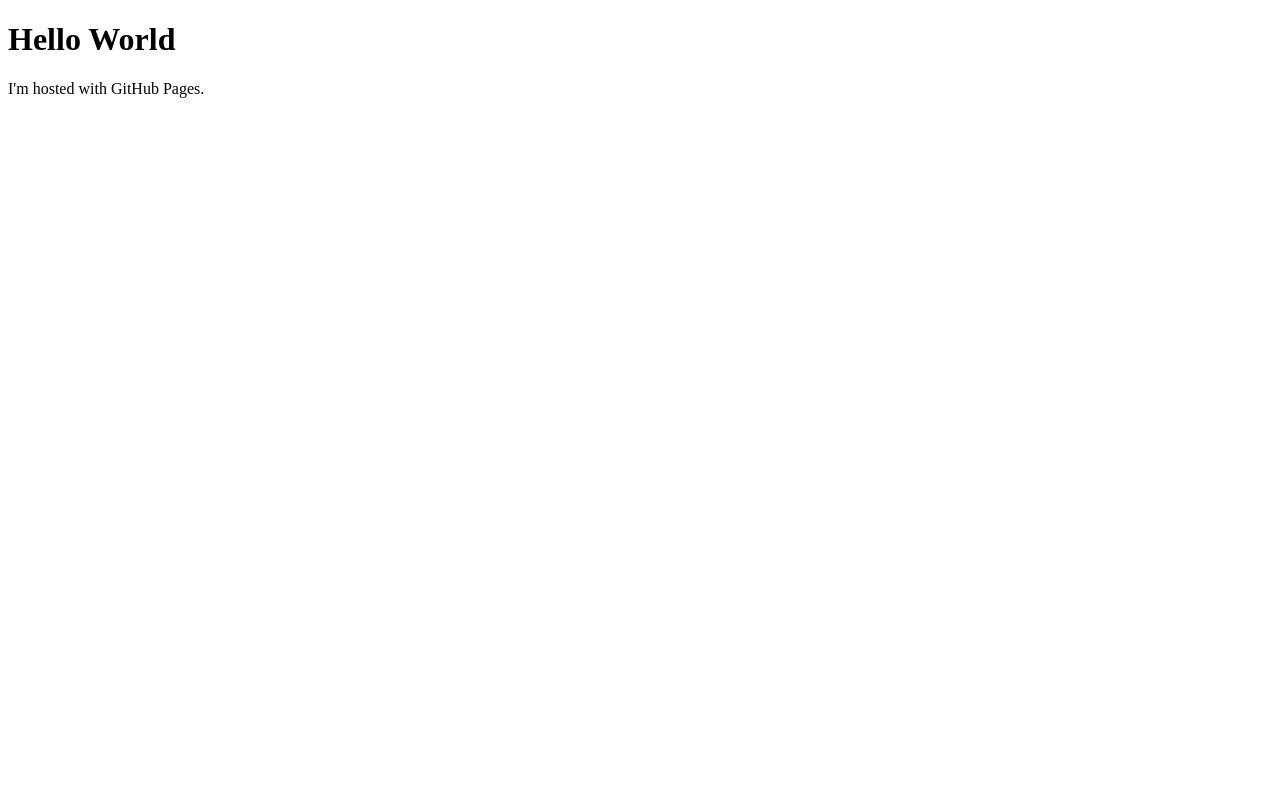
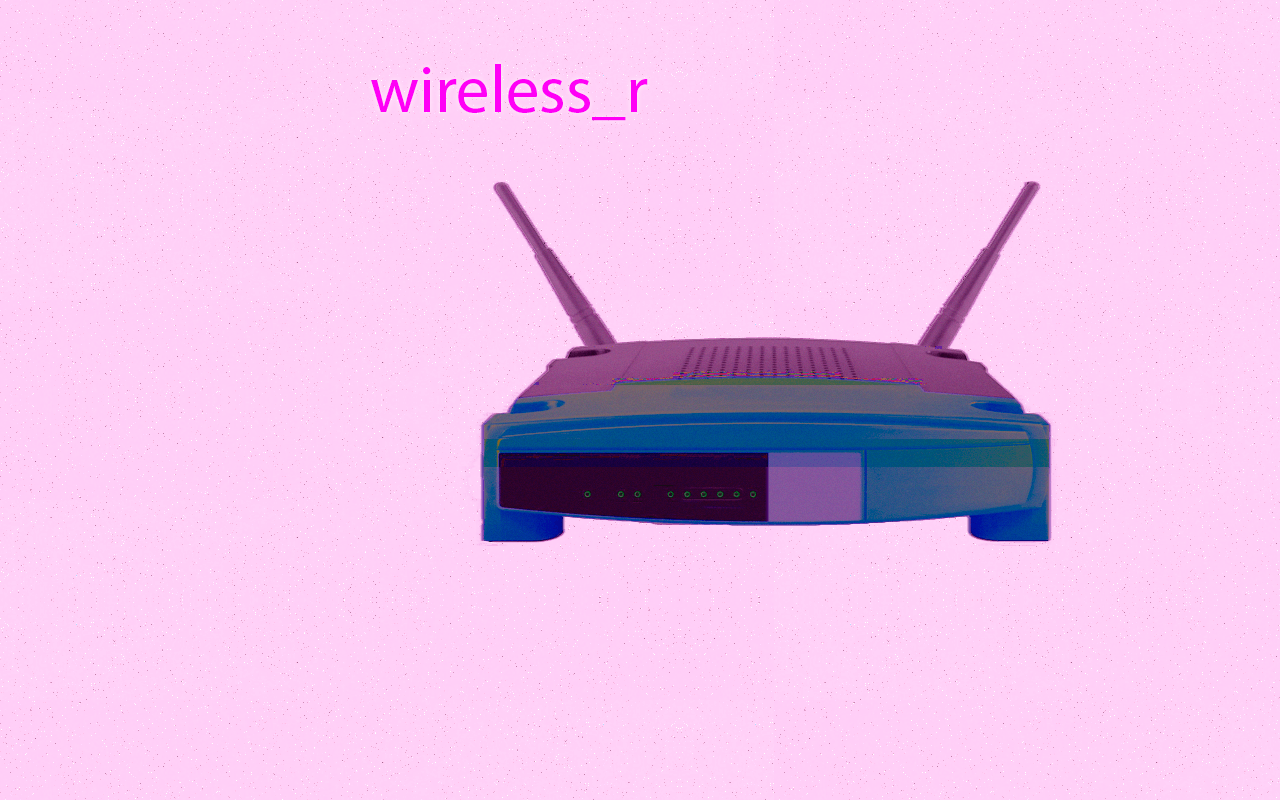
Before and after one commit to joakimmag/joakimmag.github.io, a plain HTML site: page index.html in a window 1280 px wide. Drawn offline with Linux system fonts and the light colour scheme.

Commit message:
new page

```diff
--- a/index.html
+++ b/index.html
@@ -1,7 +1,12 @@
 <!DOCTYPE html>
 <html>
+<head>
+    <meta charset="utf-8">
+    <link rel="stylesheet" type="text/css" href="style.css">
+    <title>wireless_r</title>
+</head>
 <body>
-<h1>Hello World</h1>
-<p>I'm hosted with GitHub Pages.</p>
+    <div id="text-container"><img id="text" src="img/text.png" alt="wireless_r"></div>
+    <div id="router-container"><img id="router" src="img/router.png" alt="router"></div>
 </body>
 </html>
--- /dev/null
+++ b/style.css
@@ -0,0 +1,24 @@
+body {
+    background-image: url(img/bg.png);
+    background-repeat: repeat;
+    display: flex;
+    align-items: center;
+    flex-direction: column;
+}
+
+#text {
+    max-width: 100%;
+    width: auto;
+    height: auto;
+}
+
+#text-container {
+    margin-bottom: 50px;
+    margin-top: 50px;
+}
+
+#router {
+    max-width: 100%;
+    width: auto;
+    height: auto;
+}
```
Also changed, not shown: img/bg.png (added), img/router.png (added), img/text.png (added), 1 other file.
